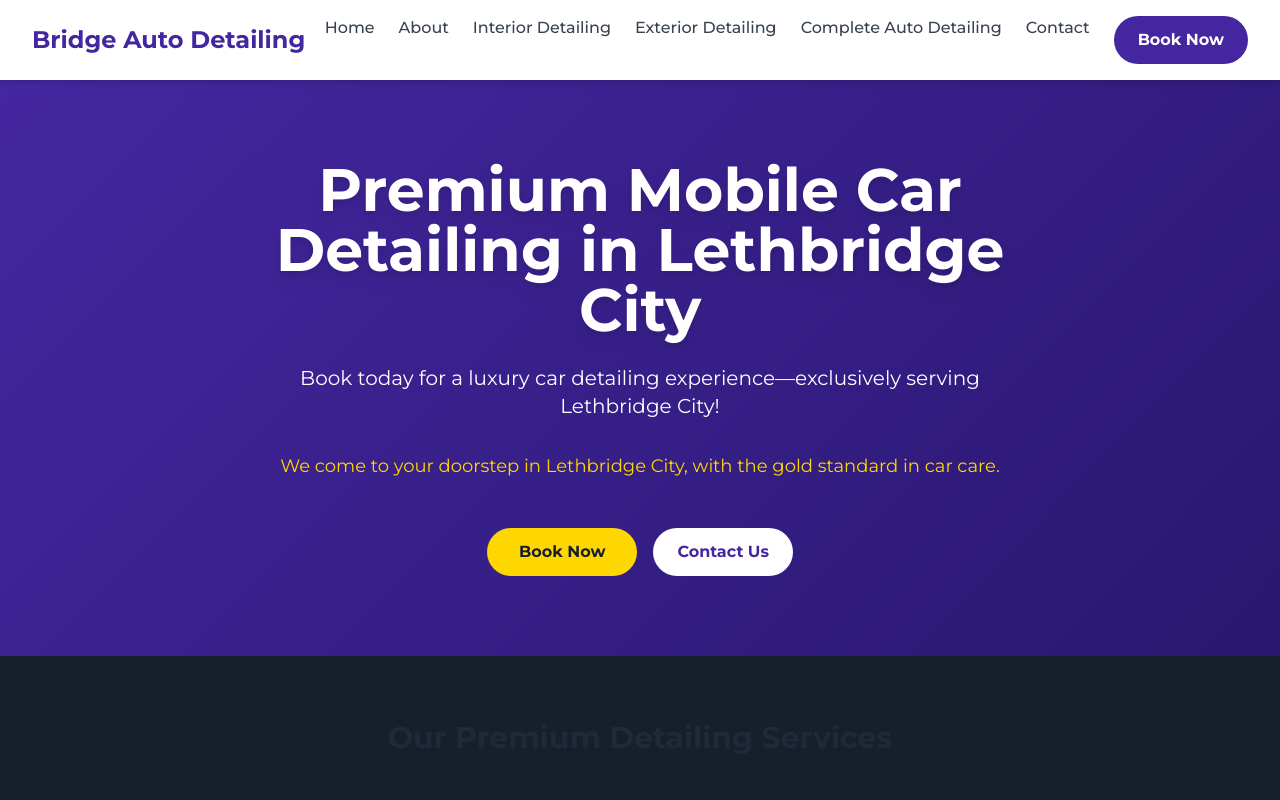
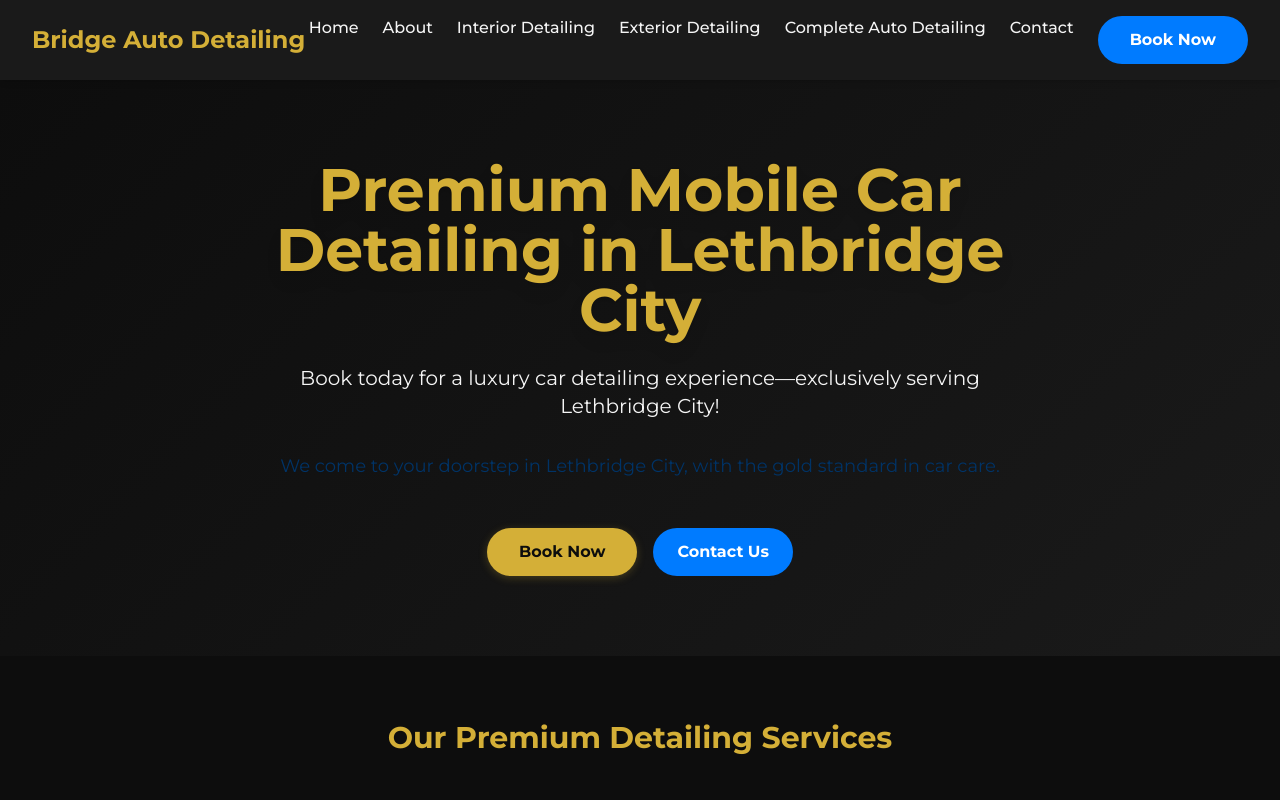
Before and after one commit to jamescooper69/bridgeautodetailing, a React (Vite) app: page / in a window 1280 px wide. Shown: the top 800 px of the page. Built offline with nearby package versions, Linux system fonts and the light colour scheme.

Commit message:
feat: Implement color palette and button redirects
- Updated the website's color palette to include black, gold, and blue accents.
- Modified all "Book Now" buttons to redirect to the contact page.
- Adjusted the contact page layout for better readability and centered content.

```diff
--- a/src/components/CTASection.tsx
+++ b/src/components/CTASection.tsx
@@ -1,4 +1,3 @@
-
 import { Link } from 'react-router-dom';
 
 const CTASection = () => {
@@ -8,10 +7,10 @@ const CTASection = () => {
         <h2 className="text-3xl md:text-4xl font-bold mb-6 text-secondary">
           Ready for a Showroom Shine?
         </h2>
-        <p className="text-white text-xl mb-8 max-w-2xl mx-auto">
+        <p className="text-foreground text-xl mb-8 max-w-2xl mx-auto">
           Only in Lethbridge City — mobile luxury detailing at your convenience. Gold-standard service from booking to finish.
         </p>
-        <Link to="/book-now" className="btn-gold text-lg">
+        <Link to="/contact" className="btn-accent text-lg">
           Book Your Detailing Now
         </Link>
       </div>
--- a/src/components/Hero.tsx
+++ b/src/components/Hero.tsx
@@ -1,12 +1,11 @@
-
 import { Link } from 'react-router-dom';
 
 const Hero = () => {
   return (
-    <section className="premium-gradient text-white">
+    <section className="premium-gradient text-foreground">
       <div className="container-custom py-20">
         <div className="max-w-3xl mx-auto text-center">
-          <h1 className="text-4xl md:text-5xl lg:text-6xl font-bold mb-6 text-gold drop-shadow-lg">
+          <h1 className="text-4xl md:text-5xl lg:text-6xl font-bold mb-6 text-primary drop-shadow-lg">
             Premium Mobile Car Detailing in Lethbridge City
           </h1>
           <p className="text-xl mb-8">
@@ -19,7 +18,7 @@ const Hero = () => {
             <Link to="/contact" className="btn-gold">
               Book Now
             </Link>
-            <Link to="/contact" className="bg-white text-primary font-bold py-3 px-6 rounded-full hover:bg-gray-100 transition-colors duration-200">
+            <Link to="/contact" className="btn-primary">
               Contact Us
             </Link>
           </div>
--- a/src/components/Navbar.tsx
+++ b/src/components/Navbar.tsx
@@ -1,4 +1,3 @@
-
 import { useState } from 'react';
 import { Link } from 'react-router-dom';
 import { Menu, X } from 'lucide-react';
@@ -15,7 +14,7 @@ const Navbar = () => {
   };
 
   return (
-    <nav className="bg-white shadow-md sticky top-0 z-50">
+    <nav className="bg-card shadow-md sticky top-0 z-50">
       <div className="container-custom py-4">
         <div className="flex justify-between items-center">
           <Link to="/" className="flex items-center">
@@ -26,7 +25,7 @@ const Navbar = () => {
           <div className="md:hidden">
             <button
               onClick={toggleMenu}
-              className="text-gray-500 hover:text-primary focus:outline-none"
+              className="text-muted hover:text-primary focus:outline-none"
             >
               {isMenuOpen ? <X size={24} /> : <Menu size={24} />}
             </button>
@@ -34,25 +33,25 @@ const Navbar = () => {
 
           {/* Desktop Navigation */}
           <div className="hidden md:flex space-x-6">
-            <Link to="/" className="text-gray-700 hover:text-primary font-medium">
+            <Link to="/" className="text-foreground hover:text-primary font-medium">
               Home
             </Link>
-            <Link to="/about" className="text-gray-700 hover:text-primary font-medium">
+            <Link to="/about" className="text-foreground hover:text-primary font-medium">
               About
             </Link>
-            <Link to="/interior-detailing" className="text-gray-700 hover:text-primary font-medium">
+            <Link to="/interior-detailing" className="text-foreground hover:text-primary font-medium">
               Interior Detailing
             </Link>
-            <Link to="/exterior-detailing" className="text-gray-700 hover:text-primary font-medium">
+            <Link to="/exterior-detailing" className="text-foreground hover:text-primary font-medium">
               Exterior Detailing
             </Link>
-            <Link to="/complete-detailing" className="text-gray-700 hover:text-primary font-medium">
+            <Link to="/complete-detailing" className="text-foreground hover:text-primary font-medium">
               Complete Auto Detailing
             </Link>
-            <Link to="/contact" className="text-gray-700 hover:text-primary font-medium">
+            <Link to="/contact" className="text-foreground hover:text-primary font-medium">
               Contact
             </Link>
-            <Link to="/contact" className="btn-primary">
+            <Link to="/contact" className="btn-accent">
               Book Now
             </Link>
           </div>
@@ -60,53 +59,53 @@ const Navbar = () => {
 
         {/* Mobile Navigation */}
         {isMenuOpen && (
-          <div className="md:hidden mt-4 pb-4 border-t border-gray-200">
+          <div className="md:hidden mt-4 pb-4 border-t border-gray-800">
             <div className="flex flex-col space-y-4 mt-4">
               <Link
                 to="/"
-                className="text-gray-700 hover:text-primary font-medium"
+                className="text-foreground hover:text-primary font-medium"
                 onClick={closeMenu}
               >
                 Home
               </Link>
               <Link
                 to="/about"
-                className="text-gray-700 hover:text-primary font-medium"
+                className="text-foreground hover:text-primary font-medium"
                 onClick={closeMenu}
               >
                 About
               </Link>
               <Link
                 to="/interior-detailing"
-                className="text-gray-700 hover:text-primary font-medium"
+                className="text-foreground hover:text-primary font-medium"
                 onClick={closeMenu}
               >
                 Interior Detailing
               </Link>
               <Link
                 to="/exterior-detailing"
-                className="text-gray-700 hover:text-primary font-medium"
+                className="text-foreground hover:text-primary font-medium"
                 onClick={closeMenu}
               >
                 Exterior Detailing
               </Link>
               <Link
                 to="/complete-detailing"
-                className="text-gray-700 hover:text-primary font-medium"
+                className="text-foreground hover:text-primary font-medium"
                 onClick={closeMenu}
               >
                 Complete Auto Detailing
               </Link>
               <Link
                 to="/contact"
-                className="text-gray-700 hover:text-primary font-medium"
+                className="text-foreground hover:text-primary font-medium"
                 onClick={closeMenu}
               >
                 Contact
               </Link>
               <Link
                 to="/contact"
-                className="btn-primary inline-block text-center"
+                className="btn-accent inline-block text-center"
                 onClick={closeMenu}
               >
                 Book Now
--- a/src/index.css
+++ b/src/index.css
@@ -1,28 +1,29 @@
+
 @tailwind base;
 @tailwind components;
 @tailwind utilities;
 
 @layer base {
   :root {
-    --background: 230 22% 13%;
-    --foreground: 234 57% 98%;
-    --card: 262 22% 13%;
-    --card-foreground: 234 57% 98%;
-    --popover: 262 17% 20%;
-    --popover-foreground: 45 98% 60%;
-    --primary: 262 60% 39%;
-    --primary-foreground: 45 98% 94%;
-    --secondary: 51 100% 50%;
-    --secondary-foreground: 262 60% 13%;
-    --muted: 262 56% 94%;
-    --muted-foreground: 262 68% 37%;
-    --accent: 262 84% 68%;
-    --accent-foreground: 262 60% 13%;
-    --destructive: 0 84.2% 60.2%;
-    --destructive-foreground: 51 98% 90%;
-    --border: 230 13% 91%;
-    --input: 230 13% 91%;
-    --ring: 262 60% 39%;
+    --background: 0, 0%, 5%;        /* Jet Black */
+    --foreground: 0, 0%, 96%;       /* Pearl White */
+    --card: 0, 0%, 10%;             /* Gunmetal Gray */
+    --card-foreground: 0, 0%, 96%;  /* Pearl White */
+    --popover: 0, 0%, 10%;          /* Gunmetal Gray */
+    --popover-foreground: 48, 65%, 52%; /* Royal Gold */
+    --primary: 46, 62%, 53%;        /* Royal Gold */
+    --primary-foreground: 0, 0%, 5%;  /* Jet Black */
+    --secondary: 213, 100%, 20%;    /* Deep Sapphire Blue */
+    --secondary-foreground: 0, 0%, 96%;  /* Pearl White */
+    --muted: 0, 0%, 69%;            /* Cool Gray */
+    --muted-foreground: 0, 0%, 96%; /* Pearl White */
+    --accent: 211, 100%, 52%;       /* Electric Blue */
+    --accent-foreground: 0, 0%, 96%;/* Pearl White */
+    --destructive: 0, 84%, 60%;     /* Red */
+    --destructive-foreground: 0, 0%, 96%;
+    --border: 0, 0%, 18%;
+    --input: 0, 0%, 10%;
+    --ring: 46, 62%, 53%;           /* Royal Gold */
     --radius: 1.2rem;
   }
   body {
@@ -30,38 +31,42 @@
     font-family: 'Montserrat', 'ui-sans-serif', 'system-ui', sans-serif;
   }
   .premium-gradient {
-    background: linear-gradient(135deg, #4427A0 0%, #291770 100%);
+    background: linear-gradient(135deg, #0D0D0D 0%, #1A1A1A 100%);
   }
   .card-premium {
-    background: linear-gradient(120deg, #211B2A 60%, #342358 100%);
+    background: linear-gradient(120deg, #1A1A1A 60%, #003366 100%);
     border-radius: 1.2rem;
-    box-shadow: 0 4px 32px 0 rgba(68, 39, 160, 0.10);
-    color: #F3F3F8;
+    box-shadow: 0 4px 32px 0 rgba(44, 44, 44, 0.15);
+    color: #F5F5F5;
   }
   .btn-gold {
-    @apply bg-secondary text-secondary-foreground font-bold py-3 px-8 rounded-full hover:bg-yellow-300 transition-colors duration-200;
+    @apply bg-primary text-primary-foreground font-bold py-3 px-8 rounded-full hover:bg-yellow-500 hover:text-black transition-colors duration-200;
+    box-shadow: 0 2px 8px 0 rgba(212, 175, 55, 0.25);
+  }
+  .btn-accent {
+    @apply bg-accent text-white font-bold py-3 px-8 rounded-full hover:bg-blue-700 transition-colors duration-200;
   }
 }
 
 @layer utilities {
   .service-card {
-    @apply bg-white rounded-lg shadow-md p-6 hover:shadow-xl transition-shadow duration-300;
+    @apply bg-card rounded-lg shadow-md p-6 hover:shadow-xl transition-shadow duration-300 text-foreground;
   }
 
   .btn-primary {
-    @apply bg-primary text-white font-bold py-3 px-6 rounded-full hover:bg-primary/90 transition-colors duration-200;
+    @apply bg-accent text-white font-bold py-3 px-6 rounded-full hover:bg-blue-700 transition-colors duration-200;
   }
 
   .btn-secondary {
-    @apply bg-secondary text-white font-bold py-3 px-6 rounded-full hover:bg-secondary/90 transition-colors duration-200;
+    @apply bg-primary text-primary-foreground font-bold py-3 px-6 rounded-full hover:bg-yellow-500 hover:text-black transition-colors duration-200;
   }
 
   .section-heading {
-    @apply text-3xl font-bold mb-6 text-gray-800;
+    @apply text-3xl font-bold mb-6 text-primary;
   }
 
   .section-subheading {
-    @apply text-xl font-semibold mb-4 text-gray-700;
+    @apply text-xl font-semibold mb-4 text-secondary;
   }
 
   .container-custom {
--- a/tailwind.config.ts
+++ b/tailwind.config.ts
@@ -1,4 +1,3 @@
-
 import type { Config } from "tailwindcss";
 
 export default {
@@ -20,38 +19,41 @@ export default {
     },
     extend: {
       colors: {
-        border: "#ECECEC",
-        input: "#ECECEC",
-        ring: "#8766FD",
-        background: "#181F2C", // Deep navy
-        foreground: "#F3F3F8", // Off white
+        background: "#0D0D0D", // Jet Black
+        foreground: "#F5F5F5", // Pearl White
         primary: {
-          DEFAULT: "#4427A0", // Royal Purple
-          foreground: "#FEF7E6", // Very light gold
+          DEFAULT: "#D4AF37", // Royal Gold
+          foreground: "#0D0D0D",
         },
         secondary: {
-          DEFAULT: "#FFD700", // Gold
-          foreground: "#181F2C", // For constrast
+          DEFAULT: "#003366", // Deep Sapphire Blue
+          foreground: "#F5F5F5",
         },
         accent: {
-          DEFAULT: "#8866EE", // Soft purple
-          foreground: "#181F2C",
+          DEFAULT: "#007BFF", // Electric Blue
+          foreground: "#F5F5F5",
+        },
+        card: {
+          DEFAULT: "#1A1A1A", // Gunmetal Gray
+          foreground: "#F5F5F5",
         },
         muted: {
-          DEFAULT: "#EFEAF7", // Subtle purple background
-          foreground: "#4427A0",
+          DEFAULT: "#B0B0B0", // Cool Gray
+          foreground: "#F5F5F5",
         },
-        card: {
-          DEFAULT: "#211B2A",
-          foreground: "#F3F3F8",
+        success: {
+          DEFAULT: "#2ECC71", // Emerald Green
+        },
+        border: "#2A2A2A",
+        input: "#1A1A1A",
+        ring: "#D4AF37",
+        destructive: {
+          DEFAULT: "#EF4444",
+          foreground: "#F5F5F5",
         },
         popover: {
-          DEFAULT: "#29243E",
-          foreground: "#FFD700",
-        },
-        destructive: {
-          DEFAULT: "#EF4444",
-          foreground: "#FEF7E6",
+          DEFAULT: "#1A1A1A",
+          foreground: "#D4AF37",
         },
       },
       borderRadius: {
```
Also changed, not shown: src/pages/Contact.tsx (+20 -57 lines).
